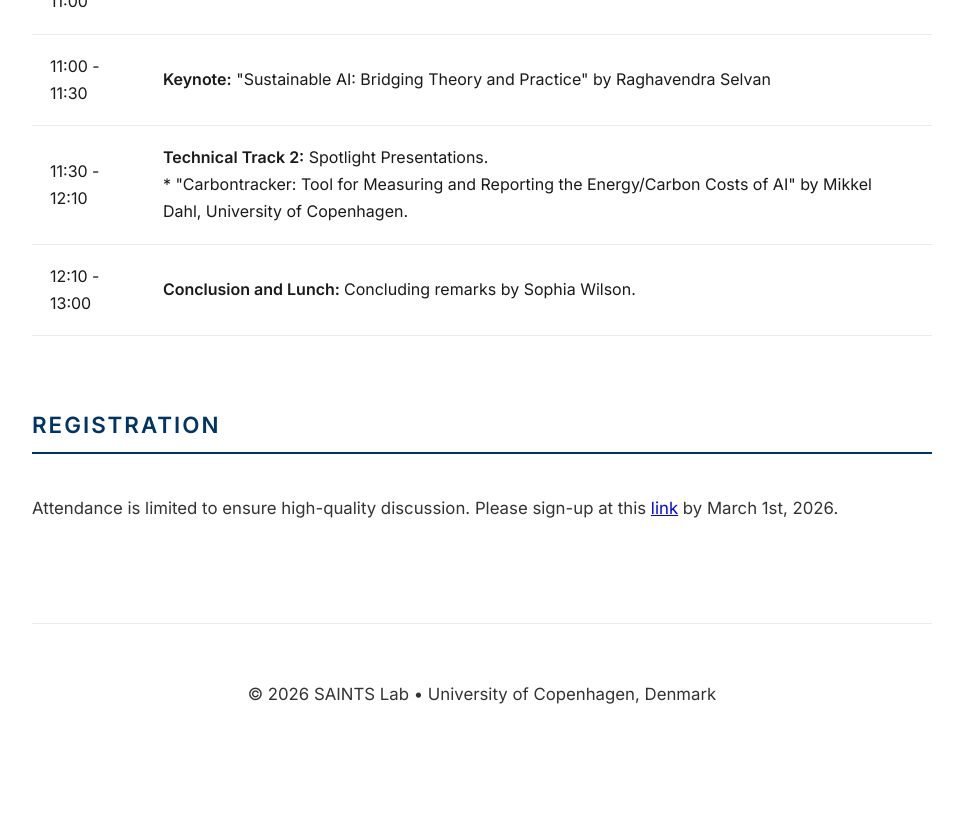
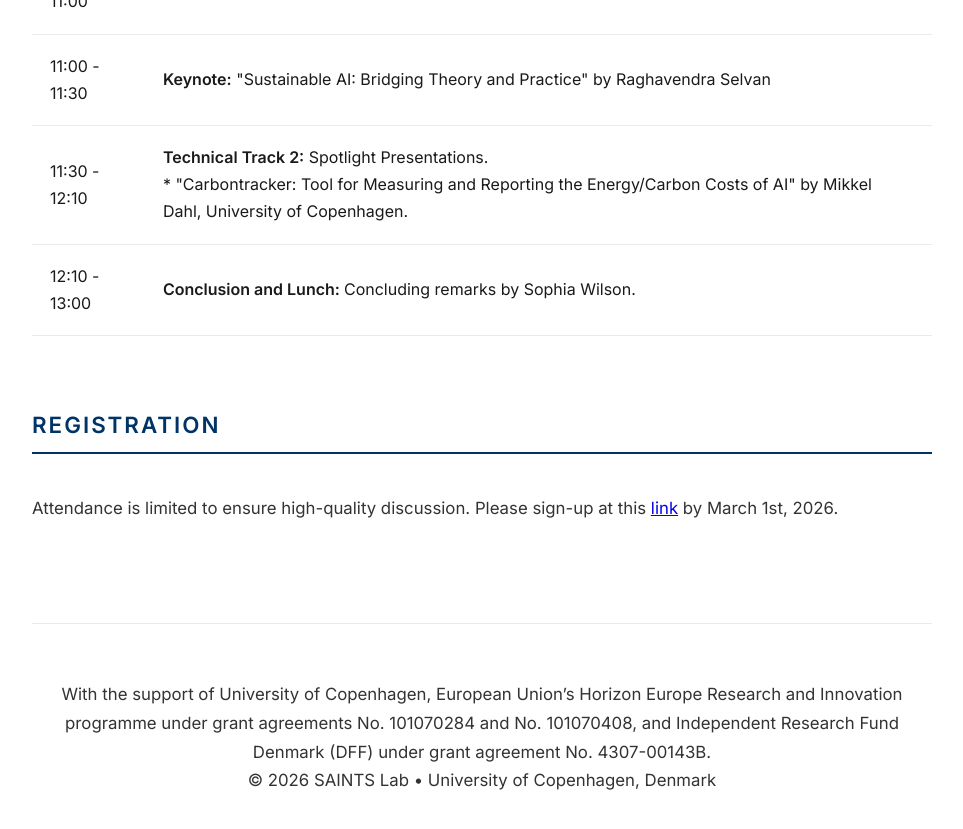
Before and after one commit to saintslab/saintslab.github.io, a Jekyll site: the page workshop2026/index.html, which Jekyll copies as it is, in a window 1280 px wide and 900 px high, scrolled down 1993 px. Shown: the top 829 px of the window, without its empty margins (158-1121 px from the left). Built offline with Jekyll 4.4.1, drawn with Linux system fonts in a browser that asks for light colours.

Commit message:
Update index

```diff
--- a/workshop2026/index.html
+++ b/workshop2026/index.html
@@ -290,7 +290,8 @@
     </section>
 
     <footer>
-        <p>&copy; 2026 SAINTS Lab &bull; University of Copenhagen, Denmark</p>
+        <p> With the support of University of Copenhagen, European Union’s Horizon Europe Research and Innovation programme under grant agreements No. 101070284 and No. 101070408, and Independent Research Fund Denmark (DFF) under grant agreement No. 4307-00143B.
+<br>&copy; 2026 SAINTS Lab &bull; University of Copenhagen, Denmark</p>
     </footer>
 </div>
 
```
